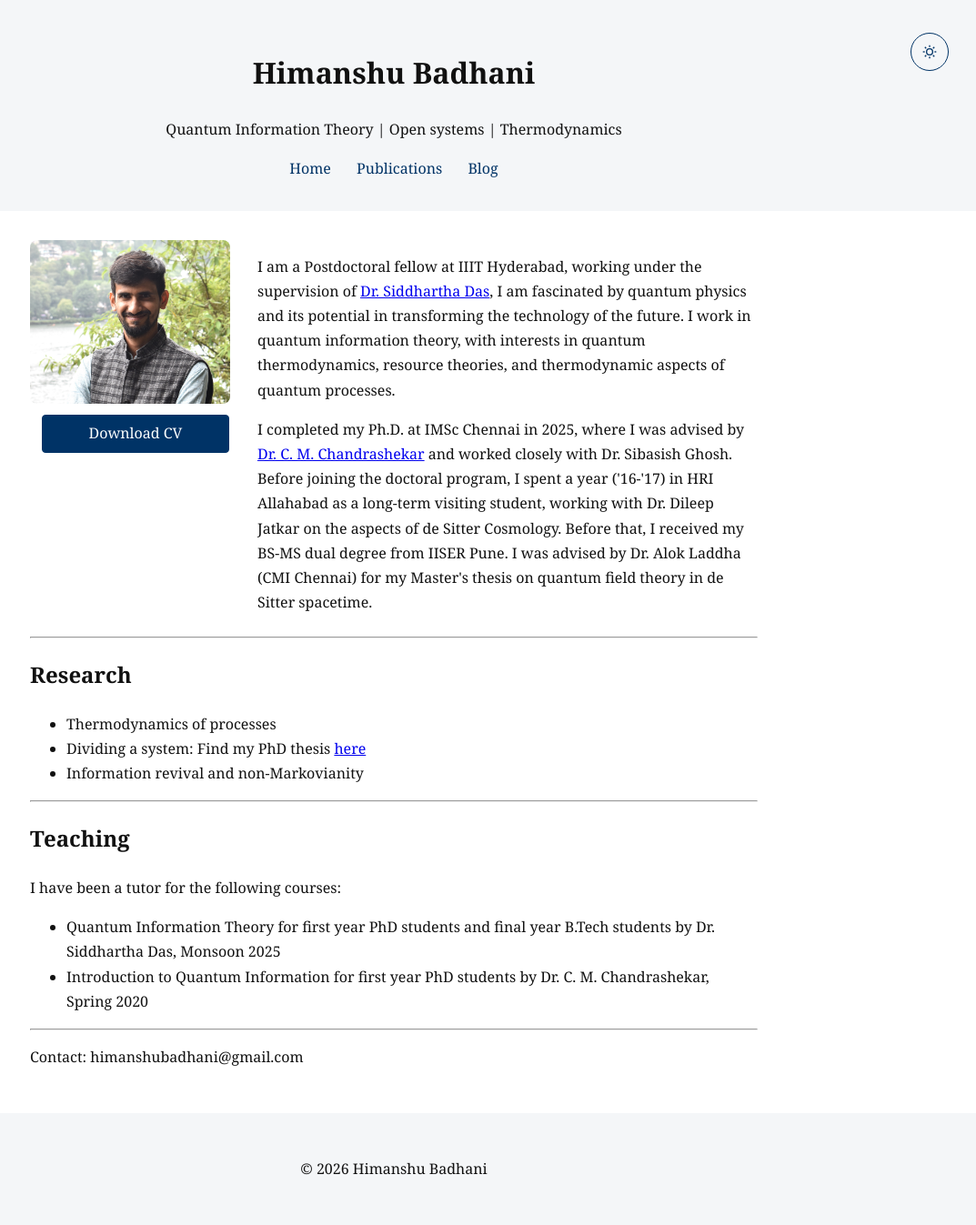
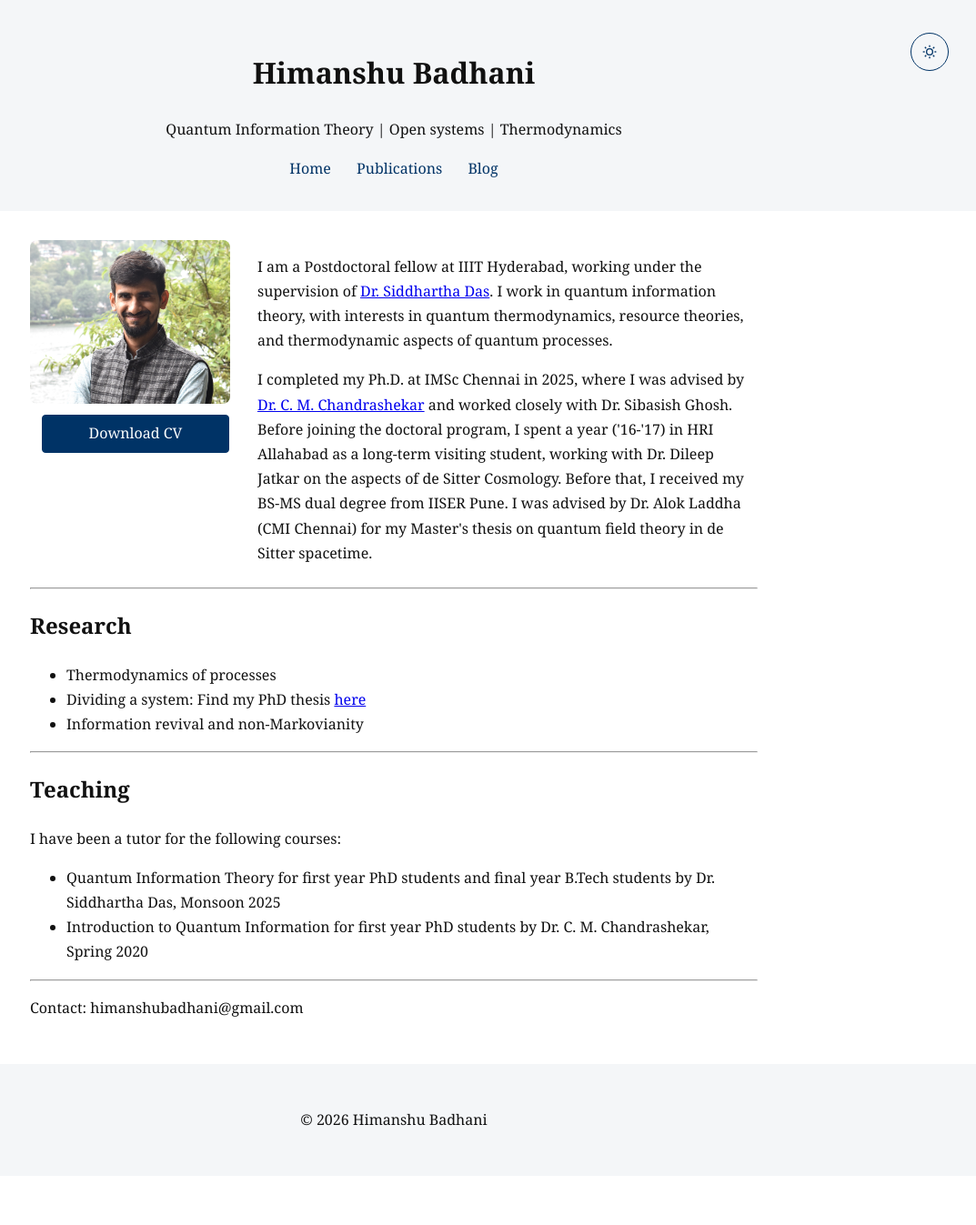
Before and after one commit to himanshubadhani/himanshubadhani.github.io, a Jekyll site: the page built from index.md, in a window 1280 px wide. Shown: the whole page at 91% size, without its empty margins (207-1280 px from the left). Built offline with Jekyll 4.4.1, drawn with Linux system fonts in a browser that asks for light colours; after the commit the page ends 1293 px from its top, so only the background shows below that.

Commit message:
Update index.md

```diff
--- a/index.md
+++ b/index.md
@@ -16,7 +16,7 @@ title: About
 
   <div class="about-text">
     <p>
-     I am a Postdoctoral fellow at IIIT Hyderabad, working under the supervision of <a href="https://www.iiit.ac.in/faculty/~das.seed" target="_blank">Dr. Siddhartha Das</a>, I am fascinated by quantum physics and its potential in transforming the technology of the future. I work in quantum information theory, with interests in quantum thermodynamics, resource theories, and thermodynamic aspects of quantum processes.
+     I am a Postdoctoral fellow at IIIT Hyderabad, working under the supervision of <a href="https://www.iiit.ac.in/faculty/~das.seed" target="_blank">Dr. Siddhartha Das</a>. I work in quantum information theory, with interests in quantum thermodynamics, resource theories, and thermodynamic aspects of quantum processes.
     </p>
 
     <p>
```
